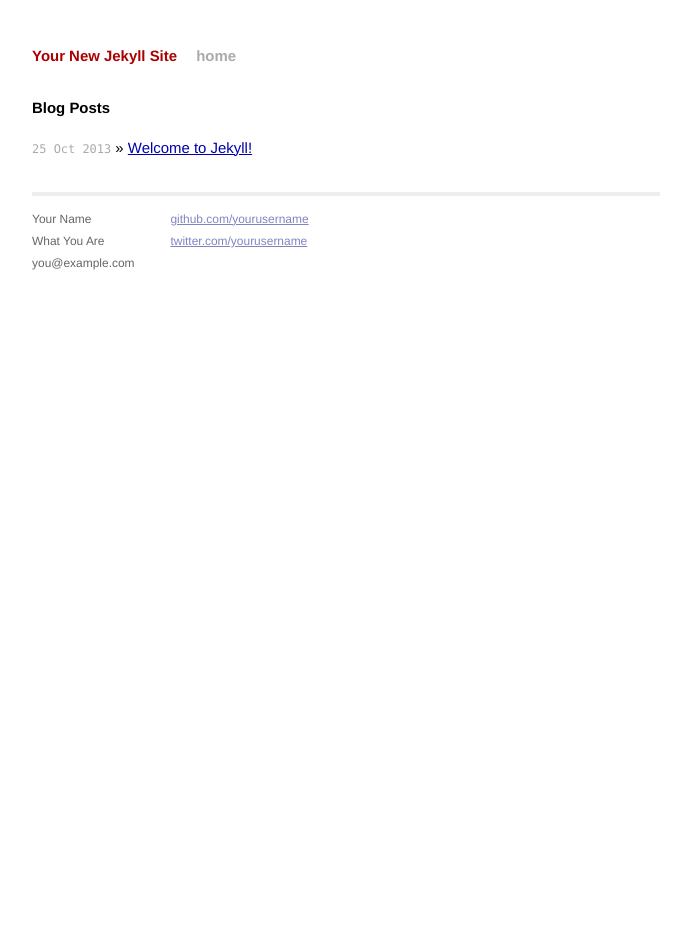
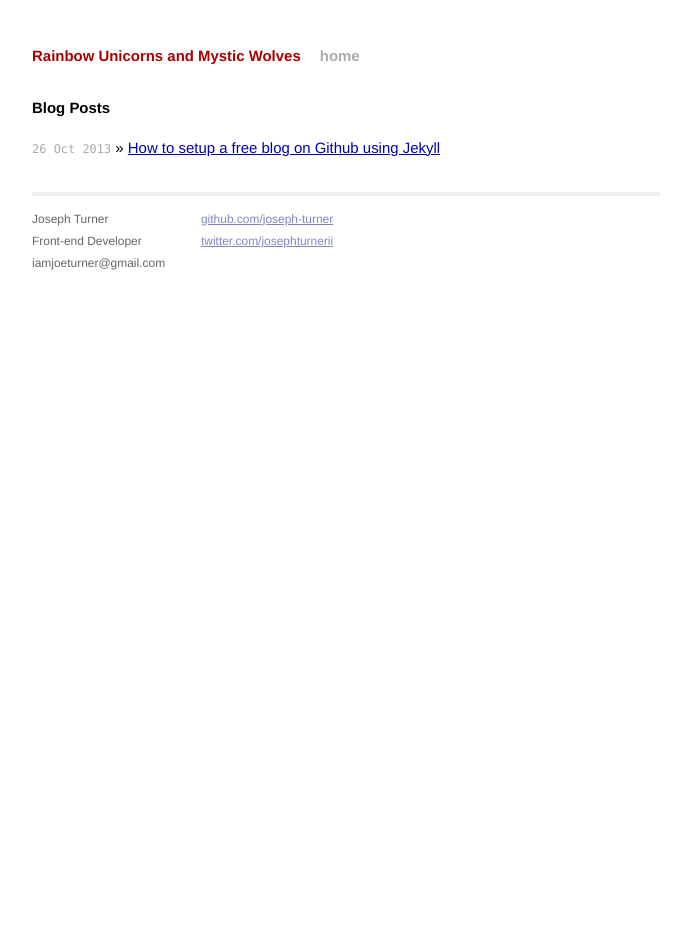
Before and after one commit to joseph-turner/joseph-turner.github.io, a Jekyll site: the page built from index.html, in a window 1280 px wide. Shown: the whole page, without its empty margins (294-985 px from the left). Built offline with Jekyll 4.4.1, drawn with Linux system fonts in a browser that asks for light colours; Markdown is read by kramdown in place of the engine named in the settings.

Commit message:
First post How to set up a free blog on Github Bunch of setup stuff like guard and compass

```diff
--- a/_config.yml
+++ b/_config.yml
@@ -1,3 +1,5 @@
-name: Your New Jekyll Site
+name: Rainbow Unicorns and Mystic Wolves
 markdown: redcarpet
 pygments: true
+
+timezone: America/Boise
--- a/_layouts/default.html
+++ b/_layouts/default.html
@@ -7,7 +7,7 @@
         <meta name="viewport" content="width=device-width">
 
         <!-- syntax highlighting CSS -->
-        <link rel="stylesheet" href="/css/syntax.css">
+        <!-- <link rel="stylesheet" href="/css/syntax.css"> -->
 
         <!-- Custom CSS -->
         <link rel="stylesheet" href="/css/main.css">
@@ -26,15 +26,15 @@
           <div class="footer">
             <div class="contact">
               <p>
-                Your Name<br />
-                What You Are<br />
-                you@example.com
+                Joseph Turner<br />
+                Front-end Developer<br />
+                iamjoeturner@gmail.com
               </p>
             </div>
             <div class="contact">
               <p>
-                <a href="https://github.com/yourusername">github.com/yourusername</a><br />
-                <a href="https://twitter.com/yourusername">twitter.com/yourusername</a><br />
+                <a href="https://github.com/yourusername">github.com/joseph-turner</a><br />
+                <a href="https://twitter.com/yourusername">twitter.com/josephturnerii</a><br />
               </p>
             </div>
           </div>
--- /dev/null
+++ b/config.rb
@@ -0,0 +1,6 @@
+sass_dir = "scss"
+css_dir = "css"
+images_dir = "images"
+javascripts_dir = "js"
+
+output_styles = :expanded
--- a/css/syntax.css
+++ b/css/syntax.css
@@ -1,60 +1,255 @@
-.highlight  { background: #ffffff; }
-.highlight .c { color: #999988; font-style: italic } /* Comment */
-.highlight .err { color: #a61717; background-color: #e3d2d2 } /* Error */
-.highlight .k { font-weight: bold } /* Keyword */
-.highlight .o { font-weight: bold } /* Operator */
-.highlight .cm { color: #999988; font-style: italic } /* Comment.Multiline */
-.highlight .cp { color: #999999; font-weight: bold } /* Comment.Preproc */
-.highlight .c1 { color: #999988; font-style: italic } /* Comment.Single */
-.highlight .cs { color: #999999; font-weight: bold; font-style: italic } /* Comment.Special */
-.highlight .gd { color: #000000; background-color: #ffdddd } /* Generic.Deleted */
-.highlight .gd .x { color: #000000; background-color: #ffaaaa } /* Generic.Deleted.Specific */
-.highlight .ge { font-style: italic } /* Generic.Emph */
-.highlight .gr { color: #aa0000 } /* Generic.Error */
-.highlight .gh { color: #999999 } /* Generic.Heading */
-.highlight .gi { color: #000000; background-color: #ddffdd } /* Generic.Inserted */
-.highlight .gi .x { color: #000000; background-color: #aaffaa } /* Generic.Inserted.Specific */
-.highlight .go { color: #888888 } /* Generic.Output */
-.highlight .gp { color: #555555 } /* Generic.Prompt */
-.highlight .gs { font-weight: bold } /* Generic.Strong */
-.highlight .gu { color: #aaaaaa } /* Generic.Subheading */
-.highlight .gt { color: #aa0000 } /* Generic.Traceback */
-.highlight .kc { font-weight: bold } /* Keyword.Constant */
-.highlight .kd { font-weight: bold } /* Keyword.Declaration */
-.highlight .kp { font-weight: bold } /* Keyword.Pseudo */
-.highlight .kr { font-weight: bold } /* Keyword.Reserved */
-.highlight .kt { color: #445588; font-weight: bold } /* Keyword.Type */
-.highlight .m { color: #009999 } /* Literal.Number */
-.highlight .s { color: #d14 } /* Literal.String */
-.highlight .na { color: #008080 } /* Name.Attribute */
-.highlight .nb { color: #0086B3 } /* Name.Builtin */
-.highlight .nc { color: #445588; font-weight: bold } /* Name.Class */
-.highlight .no { color: #008080 } /* Name.Constant */
-.highlight .ni { color: #800080 } /* Name.Entity */
-.highlight .ne { color: #990000; font-weight: bold } /* Name.Exception */
-.highlight .nf { color: #990000; font-weight: bold } /* Name.Function */
-.highlight .nn { color: #555555 } /* Name.Namespace */
-.highlight .nt { color: #000080 } /* Name.Tag */
-.highlight .nv { color: #008080 } /* Name.Variable */
-.highlight .ow { font-weight: bold } /* Operator.Word */
-.highlight .w { color: #bbbbbb } /* Text.Whitespace */
-.highlight .mf { color: #009999 } /* Literal.Number.Float */
-.highlight .mh { color: #009999 } /* Literal.Number.Hex */
-.highlight .mi { color: #009999 } /* Literal.Number.Integer */
-.highlight .mo { color: #009999 } /* Literal.Number.Oct */
-.highlight .sb { color: #d14 } /* Literal.String.Backtick */
-.highlight .sc { color: #d14 } /* Literal.String.Char */
-.highlight .sd { color: #d14 } /* Literal.String.Doc */
-.highlight .s2 { color: #d14 } /* Literal.String.Double */
-.highlight .se { color: #d14 } /* Literal.String.Escape */
-.highlight .sh { color: #d14 } /* Literal.String.Heredoc */
-.highlight .si { color: #d14 } /* Literal.String.Interpol */
-.highlight .sx { color: #d14 } /* Literal.String.Other */
-.highlight .sr { color: #009926 } /* Literal.String.Regex */
-.highlight .s1 { color: #d14 } /* Literal.String.Single */
-.highlight .ss { color: #990073 } /* Literal.String.Symbol */
-.highlight .bp { color: #999999 } /* Name.Builtin.Pseudo */
-.highlight .vc { color: #008080 } /* Name.Variable.Class */
-.highlight .vg { color: #008080 } /* Name.Variable.Global */
-.highlight .vi { color: #008080 } /* Name.Variable.Instance */
-.highlight .il { color: #009999 } /* Literal.Number.Integer.Long */
+/* line 1, ../scss/syntax.scss */
+.highlight {
+  background: #ffffff;
+}
+/* line 5, ../scss/syntax.scss */
+.highlight .c {
+  color: #999988;
+  font-style: italic;
+}
+/* line 11, ../scss/syntax.scss */
+.highlight .err {
+  color: #a61717;
+  background-color: #e3d2d2;
+}
+/* line 17, ../scss/syntax.scss */
+.highlight .k {
+  font-weight: bold;
+}
+/* line 22, ../scss/syntax.scss */
+.highlight .o {
+  font-weight: bold;
+}
+/* line 27, ../scss/syntax.scss */
+.highlight .cm {
+  color: #999988;
+  font-style: italic;
+}
+/* line 33, ../scss/syntax.scss */
+.highlight .cp {
+  color: #999999;
+  font-weight: bold;
+}
+/* line 39, ../scss/syntax.scss */
+.highlight .c1 {
+  color: #999988;
+  font-style: italic;
+}
+/* line 45, ../scss/syntax.scss */
+.highlight .cs {
+  color: #999999;
+  font-weight: bold;
+  font-style: italic;
+}
+/* line 52, ../scss/syntax.scss */
+.highlight .gd {
+  color: #000000;
+  background-color: #ffdddd;
+}
+/* line 57, ../scss/syntax.scss */
+.highlight .gd .x {
+  color: #000000;
+  background-color: #ffaaaa;
+}
+/* line 64, ../scss/syntax.scss */
+.highlight .ge {
+  font-style: italic;
+}
+/* line 69, ../scss/syntax.scss */
+.highlight .gr {
+  color: #aa0000;
+}
+/* line 74, ../scss/syntax.scss */
+.highlight .gh {
+  color: #999999;
+}
+/* line 79, ../scss/syntax.scss */
+.highlight .gi {
+  color: #000000;
+  background-color: #ddffdd;
+}
+/* line 84, ../scss/syntax.scss */
+.highlight .gi .x {
+  color: #000000;
+  background-color: #aaffaa;
+}
+/* line 91, ../scss/syntax.scss */
+.highlight .go {
+  color: #888888;
+}
+/* line 96, ../scss/syntax.scss */
+.highlight .gp {
+  color: #555555;
+}
+/* line 101, ../scss/syntax.scss */
+.highlight .gs {
+  font-weight: bold;
+}
+/* line 106, ../scss/syntax.scss */
+.highlight .gu {
+  color: #aaaaaa;
+}
+/* line 111, ../scss/syntax.scss */
+.highlight .gt {
+  color: #aa0000;
+}
+/* line 116, ../scss/syntax.scss */
+.highlight .kc {
+  font-weight: bold;
+}
+/* line 121, ../scss/syntax.scss */
+.highlight .kd {
+  font-weight: bold;
+}
+/* line 126, ../scss/syntax.scss */
+.highlight .kp {
+  font-weight: bold;
+}
+/* line 131, ../scss/syntax.scss */
+.highlight .kr {
+  font-weight: bold;
+}
+/* line 136, ../scss/syntax.scss */
+.highlight .kt {
+  color: #445588;
+  font-weight: bold;
+}
+/* line 142, ../scss/syntax.scss */
+.highlight .m {
+  color: #009999;
+}
+/* line 147, ../scss/syntax.scss */
+.highlight .s {
+  color: #d14;
+}
+/* line 152, ../scss/syntax.scss */
+.highlight .na {
+  color: #008080;
+}
+/* line 157, ../scss/syntax.scss */
+.highlight .nb {
+  color: #0086B3;
+}
+/* line 162, ../scss/syntax.scss */
+.highlight .nc {
+  color: #445588;
+  font-weight: bold;
+}
+/* line 168, ../scss/syntax.scss */
+.highlight .no {
+  color: #008080;
+}
+/* line 173, ../scss/syntax.scss */
+.highlight .ni {
+  color: #800080;
+}
+/* line 178, ../scss/syntax.scss */
+.highlight .ne {
+  color: #990000;
+  font-weight: bold;
+}
+/* line 184, ../scss/syntax.scss */
+.highlight .nf {
+  color: #990000;
+  font-weight: bold;
+}
+/* line 190, ../scss/syntax.scss */
+.highlight .nn {
+  color: #555555;
+}
+/* line 195, ../scss/syntax.scss */
+.highlight .nt {
+  color: #000080;
+}
+/* line 200, ../scss/syntax.scss */
+.highlight .nv {
+  color: #008080;
+}
+/* line 205, ../scss/syntax.scss */
+.highlight .ow {
+  font-weight: bold;
+}
+/* line 210, ../scss/syntax.scss */
+.highlight .w {
+  color: #bbbbbb;
+}
+/* line 215, ../scss/syntax.scss */
+.highlight .mf {
+  color: #009999;
+}
+/* line 220, ../scss/syntax.scss */
+.highlight .mh {
+  color: #009999;
+}
+/* line 225, ../scss/syntax.scss */
+.highlight .mi {
+  color: #009999;
+}
+/* line 230, ../scss/syntax.scss */
+.highlight .mo {
+  color: #009999;
+}
+/* line 235, ../scss/syntax.scss */
+.highlight .sb {
+  color: #d14;
+}
+/* line 240, ../scss/syntax.scss */
+.highlight .sc {
+  color: #d14;
+}
+/* line 245, ../scss/syntax.scss */
+.highlight .sd {
+  color: #d14;
+}
+/* line 250, ../scss/syntax.scss */
+.highlight .s2 {
+  color: #d14;
+}
+/* line 255, ../scss/syntax.scss */
+.highlight .se {
+  color: #d14;
+}
+/* line 260, ../scss/syntax.scss */
+.highlight .sh {
+  color: #d14;
+}
+/* line 265, ../scss/syntax.scss */
+.highlight .si {
+  color: #d14;
+}
+/* line 270, ../scss/syntax.scss */
+.highlight .sx {
+  color: #d14;
+}
+/* line 275, ../scss/syntax.scss */
+.highlight .sr {
+  color: #009926;
+}
+/* line 280, ../scss/syntax.scss */
+.highlight .s1 {
+  color: #d14;
+}
+/* line 285, ../scss/syntax.scss */
+.highlight .ss {
+  color: #990073;
+}
+/* line 290, ../scss/syntax.scss */
+.highlight .bp {
+  color: #999999;
+}
+/* line 295, ../scss/syntax.scss */
+.highlight .vc {
+  color: #008080;
+}
+/* line 300, ../scss/syntax.scss */
+.highlight .vg {
+  color: #008080;
+}
+/* line 305, ../scss/syntax.scss */
+.highlight .vi {
+  color: #008080;
+}
+/* line 310, ../scss/syntax.scss */
+.highlight .il {
+  color: #009999;
+}
```
Also changed, not shown: Gemfile (+7 -0 lines), _posts/2013-10-25-welcome-to-jekyll.markdown (deleted, +0 -24 lines), _posts/2013-10-26-how-to-setup-a-free-blog-on-github-using-jekyll.md (added, +90 -0 lines), favicon.ico (added), 2 other files.
